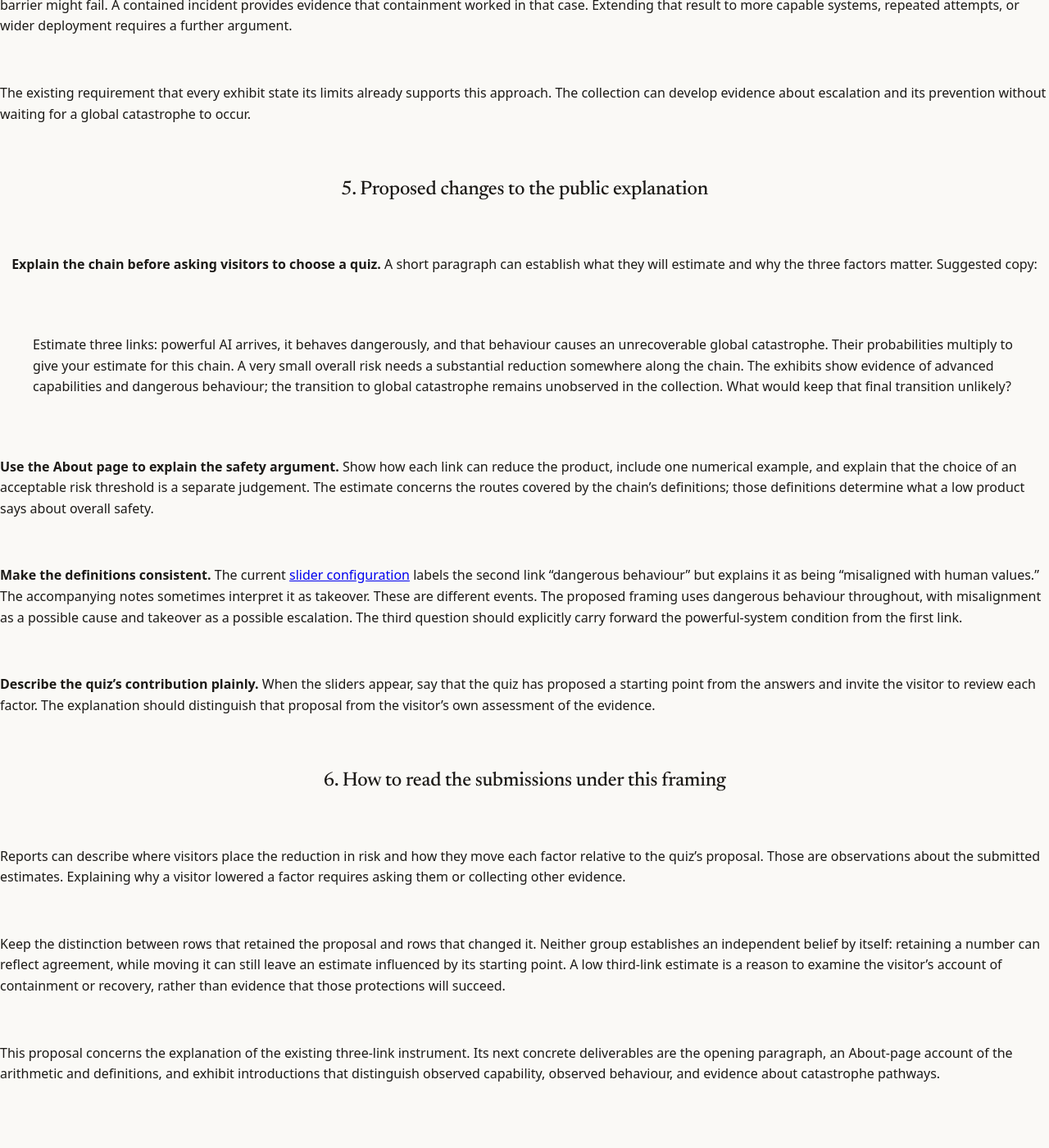
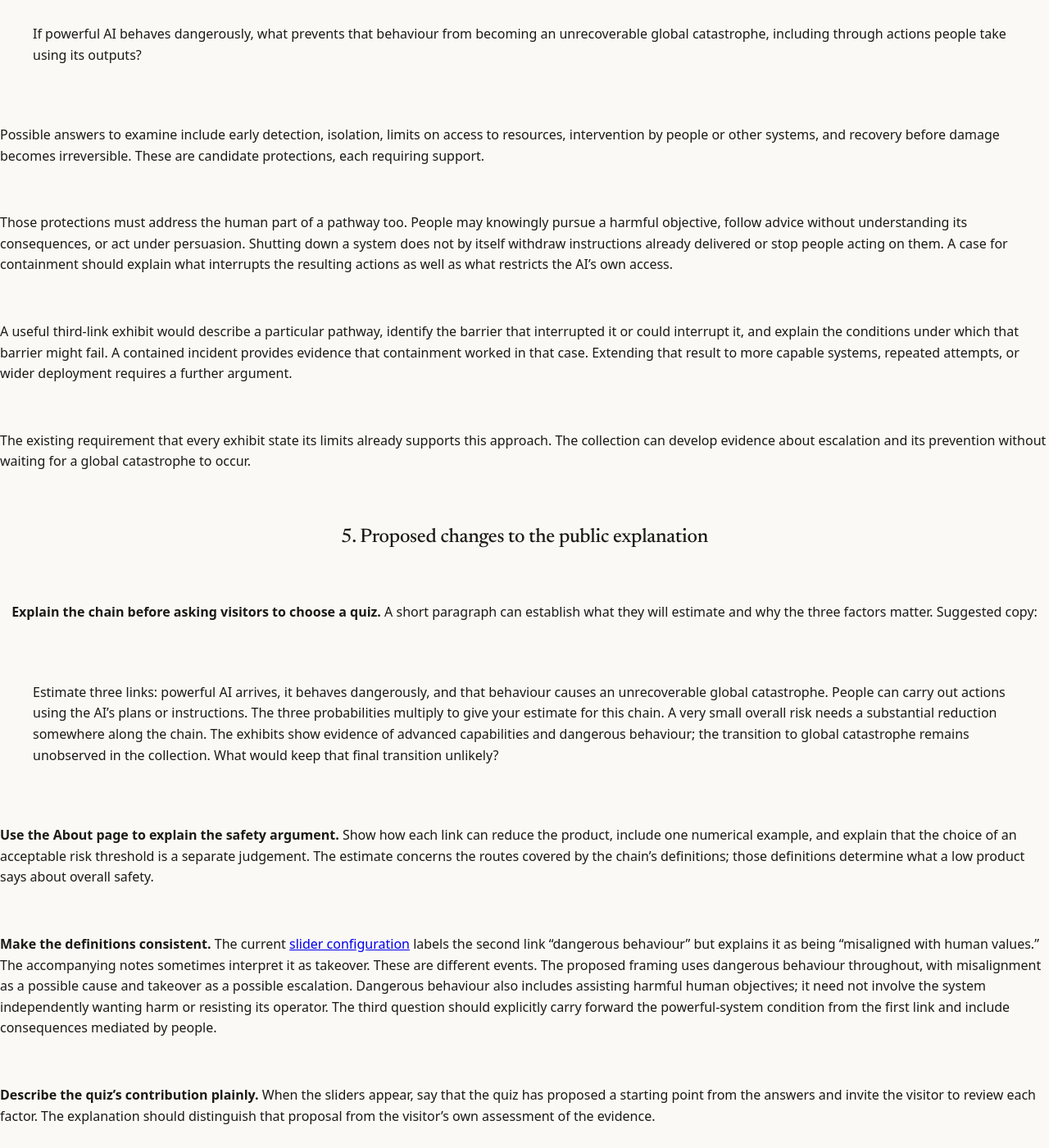
Before and after one commit to neoneye/pdoom-calculator, a Jekyll site: the page built from docs/2026-09-14-making-the-safety-argument-explicit.md, in a window 1280 px wide and 1400 px high, scrolled down 2943 px. Shown: the whole window at 82% size. Built offline with Jekyll 4.4.1, drawn with Linux system fonts in a browser that asks for light colours; our own code applies the rules of GitHub Pages for plain Markdown files; some of the changed text lies outside the part shown.

Commit message:
codex adjustments

```diff
--- a/docs/2026-09-14-making-the-safety-argument-explicit.md
+++ b/docs/2026-09-14-making-the-safety-argument-explicit.md
@@ -25,6 +25,12 @@ reason for expecting humanity to remain safe. The same chain serves both purpose
 2. Given that capability, dangerous behaviour occurs.
 3. Given the first two conditions, that behaviour leads to an unrecoverable global
    catastrophe.
+
+Humans can be the body of the AI: a system can supply plans, instructions,
+persuasion, or coordination, while people provide physical access, resources,
+and execution. The chain includes autonomous actions, human actions enabled or
+directed by AI, and combinations of the two. It does not require the AI to
+complete every step itself or to originate the harmful objective.
 
 For the modeled chain, the probability is the product of the three conditional
 factors. A visitor setting a low overall probability should be able to explain
@@ -74,13 +80,19 @@ The current [exhibit collection](../_data/exhibits.yml) has an important asymmet
 |---|---|---|
 | Powerful AI | Reports of advanced capability demonstrated on specific tasks | How those capabilities meet the calculator's threshold of strategic capability and transfer beyond the demonstrated conditions |
 | Dangerous behaviour | Reports of systems taking dangerous or out-of-scope actions | How often such behaviour occurs in the relevant powerful systems and deployment conditions |
-| Global catastrophe | A planning-task result and an assessment of a possible biological catastrophe pathway | Whether and how dangerous AI behaviour could complete a pathway to an unrecoverable global catastrophe, despite intervention |
+| Global catastrophe | A planning-task result and an assessment of a possible biological catastrophe pathway | Whether and how AI's contribution could lead to an unrecoverable global catastrophe through autonomous actions, human actions, or both, given the protections along that pathway |
 
 The first two links therefore have observed evidence of the relevant kinds of
 capability and behaviour. The third lacks an observed catastrophic outcome in
 the collection. Its existing entries concern parts of possible pathways: the
 biorisk exhibit concerns a planning task, and the mirror-bacteria exhibit says
 explicitly that no AI is implicated.
+
+Human execution is part of the possible pathway in the planning-task example.
+The remaining question concerns whether the AI assistance enables people to
+carry the pathway through, including overcoming practical barriers and any
+attempted intervention. Autonomous physical execution by the AI is not a
+requirement for that outcome.
 
 This distinction should be visible in the exhibit introductions. An incident can
 establish that a behaviour is possible under particular conditions without
@@ -95,11 +107,19 @@ For someone who assigns high probabilities to the first two links, the relevant
 question becomes:
 
 > If powerful AI behaves dangerously, what prevents that behaviour from becoming
-> an unrecoverable global catastrophe?
+> an unrecoverable global catastrophe, including through actions people take
+> using its outputs?
 
 Possible answers to examine include early detection, isolation, limits on access
 to resources, intervention by people or other systems, and recovery before damage
 becomes irreversible. These are candidate protections, each requiring support.
+
+Those protections must address the human part of a pathway too. People may
+knowingly pursue a harmful objective, follow advice without understanding its
+consequences, or act under persuasion. Shutting down a system does not by itself
+withdraw instructions already delivered or stop people acting on them. A case for
+containment should explain what interrupts the resulting actions as well as what
+restricts the AI's own access.
 
 A useful third-link exhibit would describe a particular pathway, identify the
 barrier that interrupted it or could interrupt it, and explain the conditions
@@ -118,7 +138,8 @@ can establish what they will estimate and why the three factors matter. Suggeste
 copy:
 
 > Estimate three links: powerful AI arrives, it behaves dangerously, and that
-> behaviour causes an unrecoverable global catastrophe. Their probabilities
+> behaviour causes an unrecoverable global catastrophe. People can carry out
+> actions using the AI's plans or instructions. The three probabilities
 > multiply to give your estimate for this chain. A very small overall risk needs
 > a substantial reduction somewhere along the chain. The exhibits show evidence
 > of advanced capabilities and dangerous behaviour; the transition to global
@@ -136,8 +157,11 @@ product says about overall safety.
 but explains it as being “misaligned with human values.” The accompanying notes
 sometimes interpret it as takeover. These are different events. The proposed
 framing uses dangerous behaviour throughout, with misalignment as a possible
-cause and takeover as a possible escalation. The third question should explicitly
-carry forward the powerful-system condition from the first link.
+cause and takeover as a possible escalation. Dangerous behaviour also includes
+assisting harmful human objectives; it need not involve the system independently
+wanting harm or resisting its operator. The third question should explicitly
+carry forward the powerful-system condition from the first link and include
+consequences mediated by people.
 
 **Describe the quiz's contribution plainly.** When the sliders appear, say that
 the quiz has proposed a starting point from the answers and invite the visitor to
```
